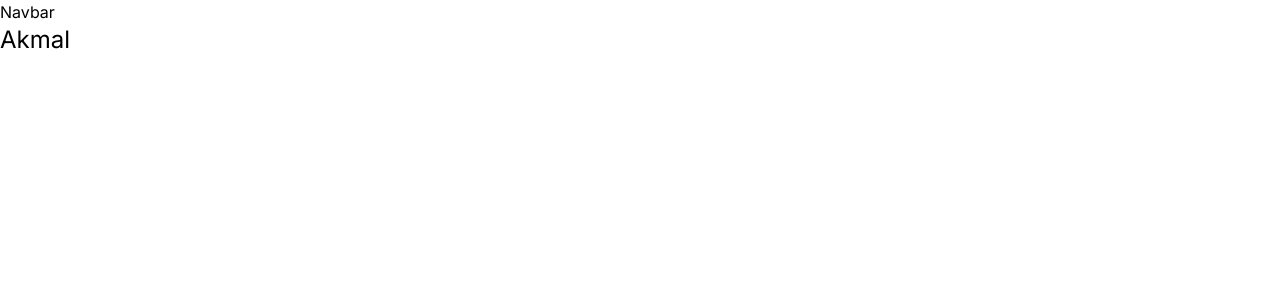
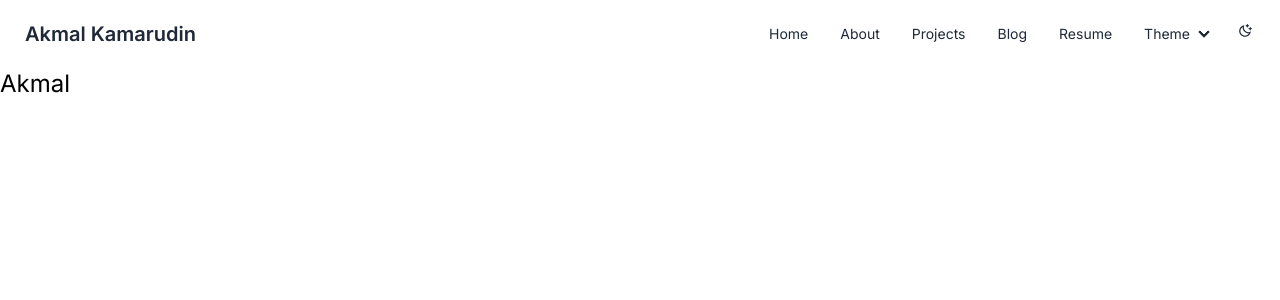
Before and after one commit to akmal-kamarudin/akmalkdin-v1, a Next.js app: page / in a window 1280 px wide. Shown: the top 300 px of the page. Built offline with nearby package versions, Linux system fonts and the light colour scheme.

Commit message:
build: installed daisyUI | style: design navbar

```diff
--- a/app/layout.tsx
+++ b/app/layout.tsx
@@ -11,7 +11,7 @@ export const metadata = {
 
 export default function RootLayout({ children }: { children: React.ReactNode }) {
   return (
-    <html lang="en">
+    <html lang="en" data-theme="light">
       <head />
       <body className={inter.className}>
         <Navbar />
--- a/components/Navbar.tsx
+++ b/components/Navbar.tsx
@@ -37,7 +37,52 @@ const Navbar = () => {
   const currentTheme = theme === "system" ? systemTheme : theme;
   const [navbar, setNavbar] = useState(false);
 
-  return <div>Navbar</div>;
+  return (
+    <header data-theme="light">
+      <div className="navbar bg-base-100">
+        <div className="flex-1">
+          <a className="btn btn-ghost normal-case text-xl">Akmal Kamarudin</a>
+        </div>
+        <div className="flex-none">
+          <ul className="menu menu-horizontal px-1">
+            {NavItem.map((item, id) => {
+              return (
+                <li>
+                  <a key={id}>{item.label}</a>
+                </li>
+              );
+            })}
+
+            <li>
+              <details>
+                <summary>Theme</summary>
+                <ul className="p-2 bg-base-100">
+                  <li>
+                    <a>Link 1</a>
+                  </li>
+                  <li>
+                    <a>Link 2</a>
+                  </li>
+                </ul>
+              </details>
+            </li>
+
+            <li>
+              {currentTheme === "dark" ? (
+                <button>
+                  <RiSunLine />
+                </button>
+              ) : (
+                <button>
+                  <RiMoonClearLine />
+                </button>
+              )}
+            </li>
+          </ul>
+        </div>
+      </div>
+    </header>
+  );
 };
 
 export default Navbar;
--- a/package.json
+++ b/package.json
@@ -23,5 +23,8 @@
     "react-icons": "^4.9.0",
     "tailwindcss": "3.3.2",
     "typescript": "5.1.3"
+  },
+  "devDependencies": {
+    "daisyui": "^3.1.1"
   }
 }
--- a/tailwind.config.js
+++ b/tailwind.config.js
@@ -1,18 +1,30 @@
 /** @type {import('tailwindcss').Config} */
 module.exports = {
   content: [
-    './pages/**/*.{js,ts,jsx,tsx,mdx}',
-    './components/**/*.{js,ts,jsx,tsx,mdx}',
-    './app/**/*.{js,ts,jsx,tsx,mdx}',
+    "./pages/**/*.{js,ts,jsx,tsx,mdx}",
+    "./components/**/*.{js,ts,jsx,tsx,mdx}",
+    "./app/**/*.{js,ts,jsx,tsx,mdx}",
   ],
   theme: {
     extend: {
       backgroundImage: {
-        'gradient-radial': 'radial-gradient(var(--tw-gradient-stops))',
-        'gradient-conic':
-          'conic-gradient(from 180deg at 50% 50%, var(--tw-gradient-stops))',
+        "gradient-radial": "radial-gradient(var(--tw-gradient-stops))",
+        "gradient-conic":
+          "conic-gradient(from 180deg at 50% 50%, var(--tw-gradient-stops))",
       },
     },
   },
-  plugins: [],
-}
+  plugins: [require("daisyui")],
+
+  // daisyUI config (optional - here are the default values)
+  daisyui: {
+    themes: ["light", "dark", "cupcake"], // true: all themes | false: only light + dark | array: specific themes like this ["light", "dark", "cupcake"]
+    darkTheme: "dark", // name of one of the included themes for dark mode
+    base: true, // applies background color and foreground color for root element by default
+    styled: true, // include daisyUI colors and design decisions for all components
+    utils: true, // adds responsive and modifier utility classes
+    rtl: false, // rotate style direction from left-to-right to right-to-left. You also need to add dir="rtl" to your html tag and install `tailwindcss-flip` plugin for Tailwind CSS.
+    prefix: "", // prefix for daisyUI classnames (components, modifiers and responsive class names. Not colors)
+    logs: true, // Shows info about daisyUI version and used config in the console when building your CSS
+  },
+};
```
Also changed, not shown: 1 other file (tests, documents, lock files or other folders).
